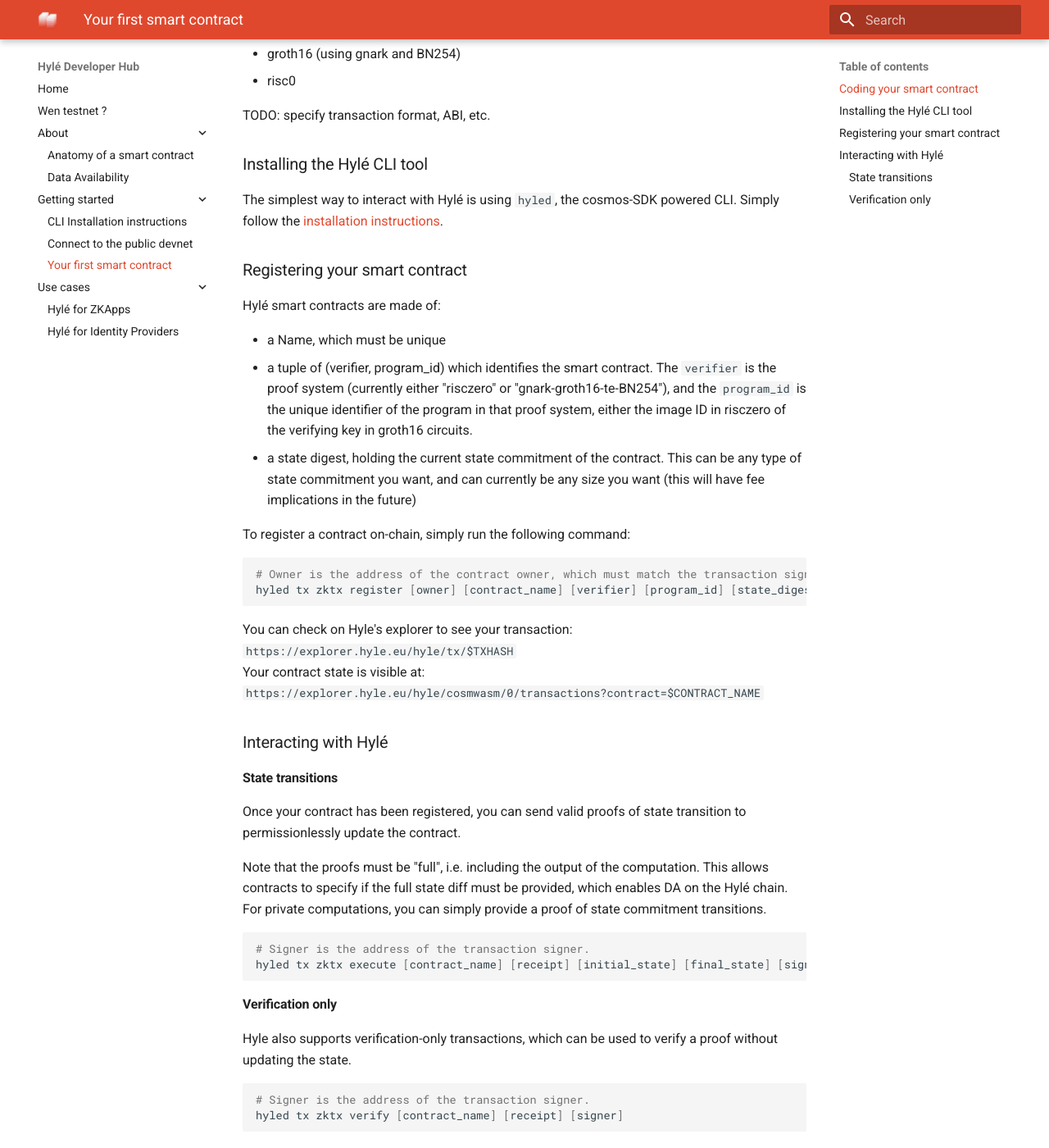
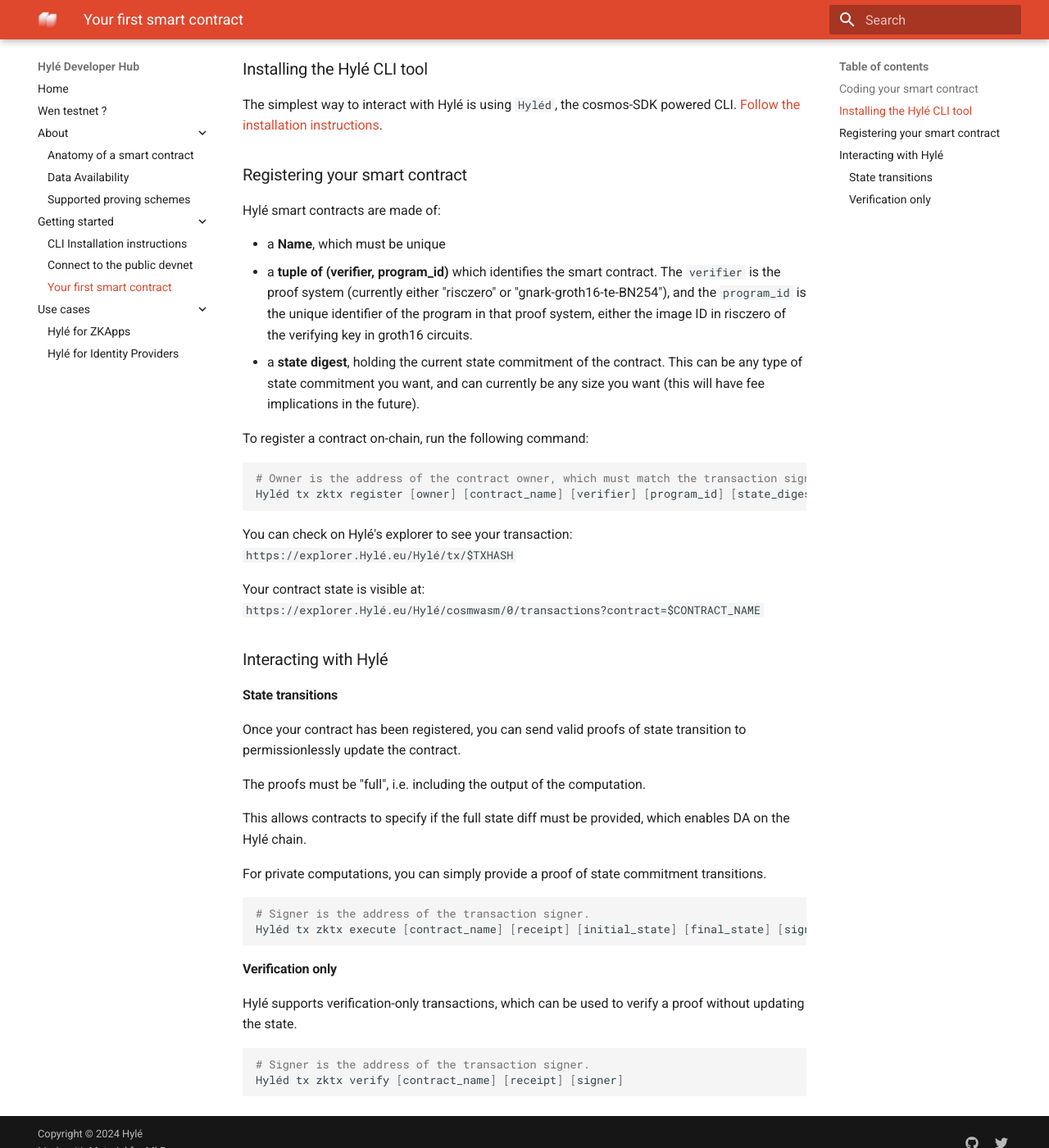
Before and after one commit to Hyle-org/devhub-hyle, an MkDocs documentation site: the page built from docs/getting-started/your-first-smart-contract.md, in a window 1280 px wide and 1400 px high, scrolled down 376 px. Shown: the whole window at 82% size. Built offline with MkDocs 1.6.1 and Material for MkDocs 9.7.7, drawn with Linux system fonts in a browser that asks for light colours; some of the changed text lies outside the part shown.

Commit message:
Avoiding duplication of info

````diff
--- a/docs/getting-started/your-first-smart-contract.md
+++ b/docs/getting-started/your-first-smart-contract.md
@@ -2,61 +2,62 @@
 
 Our public [devnet](connect-to-devnet.md) is now live !
 
-!!! note
-    The Hylé API is very much a POC for now, and everything here will change and improve.
+!!! warning
+    The Hylé API is currently a basic proof of concept. Everything here will change and improve.
 
 ### Coding your smart contract
 
-You can use any zkVM or proving scheme supported by Hylé, which are currently:
+You can use [any zkVM or proving scheme supported by Hylé](/about/supported-proving-schemes.md).
 
- - groth16 (using gnark and BN254)
- - risc0
-
-TODO: specify transaction format, ABI, etc.
+<!--TODO: specify transaction format, ABI, etc.-->
 
 ### Installing the Hylé CLI tool
 
-The simplest way to interact with Hylé is using `hyled`, the cosmos-SDK powered CLI.
-Simply follow the [installation instructions](hyled-install-instructions.md).
+The simplest way to interact with Hylé is using `Hyléd`, the cosmos-SDK powered CLI.
+[Follow the installation instructions](hyled-install-instructions.md).
 
 ### Registering your smart contract
 
 Hylé smart contracts are made of:
 
-- a Name, which must be unique
-- a tuple of (verifier, program_id) which identifies the smart contract. The `verifier` is the proof system (currently either "risczero" or "gnark-groth16-te-BN254"), and the `program_id` is the unique identifier of the program in that proof system, either the image ID in risczero of the verifying key in groth16 circuits.
-- a state digest, holding the current state commitment of the contract. This can be any type of state commitment you want, and can currently be any size you want (this will have fee implications in the future)
+- a **Name**, which must be unique
+- a **tuple of (verifier, program_id)** which identifies the smart contract. The `verifier` is the proof system (currently either "risczero" or "gnark-groth16-te-BN254"), and the `program_id` is the unique identifier of the program in that proof system, either the image ID in risczero of the verifying key in groth16 circuits.
+- a **state digest**, holding the current state commitment of the contract. This can be any type of state commitment you want, and can currently be any size you want (this will have fee implications in the future).
 
-To register a contract on-chain, simply run the following command:
+To register a contract on-chain, run the following command:
 
 ```bash
 # Owner is the address of the contract owner, which must match the transaction signer for now.
-hyled tx zktx register [owner] [contract_name] [verifier] [program_id] [state_digest]
+Hyléd tx zktx register [owner] [contract_name] [verifier] [program_id] [state_digest]
 ```
 
-You can check on Hyle's explorer to see your transaction:
-`https://explorer.hyle.eu/hyle/tx/$TXHASH`
+You can check on Hylé's explorer to see your transaction:
+`https://explorer.Hylé.eu/Hylé/tx/$TXHASH`
+
 Your contract state is visible at:
-`https://explorer.hyle.eu/hyle/cosmwasm/0/transactions?contract=$CONTRACT_NAME`
+`https://explorer.Hylé.eu/Hylé/cosmwasm/0/transactions?contract=$CONTRACT_NAME`
 
 ### Interacting with Hylé
 
 #### State transitions
 Once your contract has been registered, you can send valid proofs of state transition to permissionlessly update the contract.
 
-Note that the proofs must be "full", i.e. including the output of the computation.
+The proofs must be "full", i.e. including the output of the computation.
+
 This allows contracts to specify if the full state diff must be provided, which enables DA on the Hylé chain.
+
 For private computations, you can simply provide a proof of state commitment transitions.
 
 ```bash
 # Signer is the address of the transaction signer.
-hyled tx zktx execute [contract_name] [receipt] [initial_state] [final_state] [signer]
+Hyléd tx zktx execute [contract_name] [receipt] [initial_state] [final_state] [signer]
 ```
 
 #### Verification only
-Hyle also supports verification-only transactions, which can be used to verify a proof without updating the state.
+
+Hylé supports verification-only transactions, which can be used to verify a proof without updating the state.
 
 ```bash
 # Signer is the address of the transaction signer.
-hyled tx zktx verify [contract_name] [receipt] [signer]
+Hyléd tx zktx verify [contract_name] [receipt] [signer]
 ```
````
Also changed, not shown: docs/about/supported-proving-schemes.md (renamed from docs/getting-started/supported-proving-schemes.md, +1 -1 lines), docs/getting-started/connect-to-devnet.md (+11 -10 lines), docs/getting-started/hyled-install-instructions.md (+1 -0 lines).
